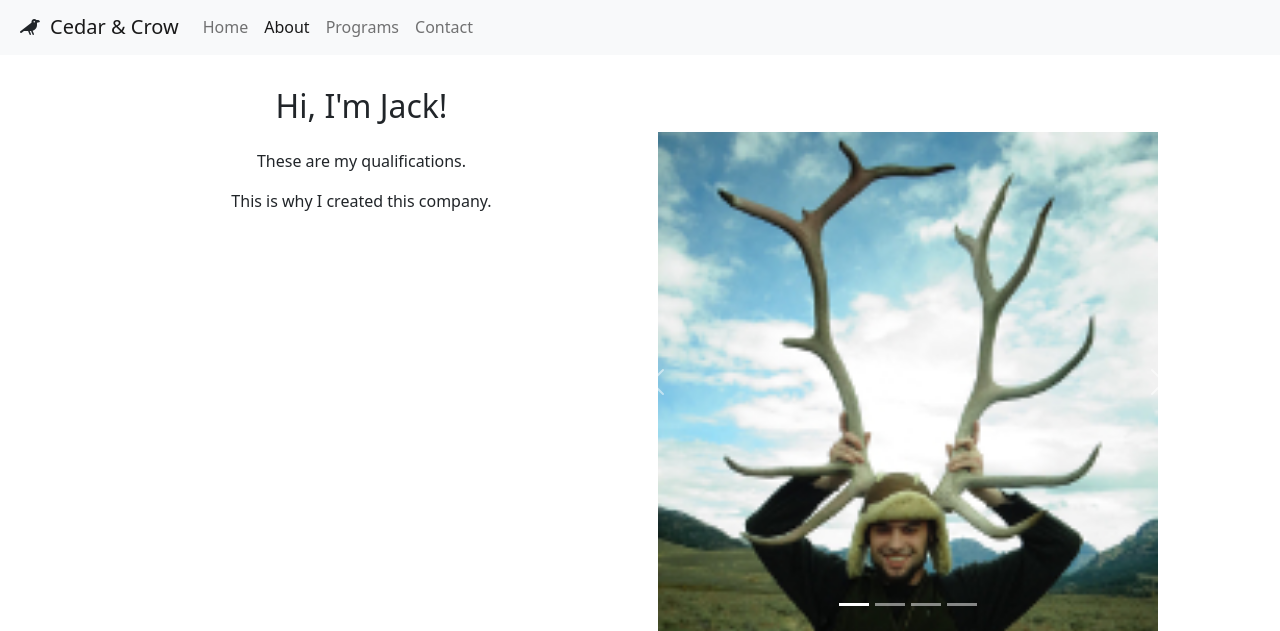
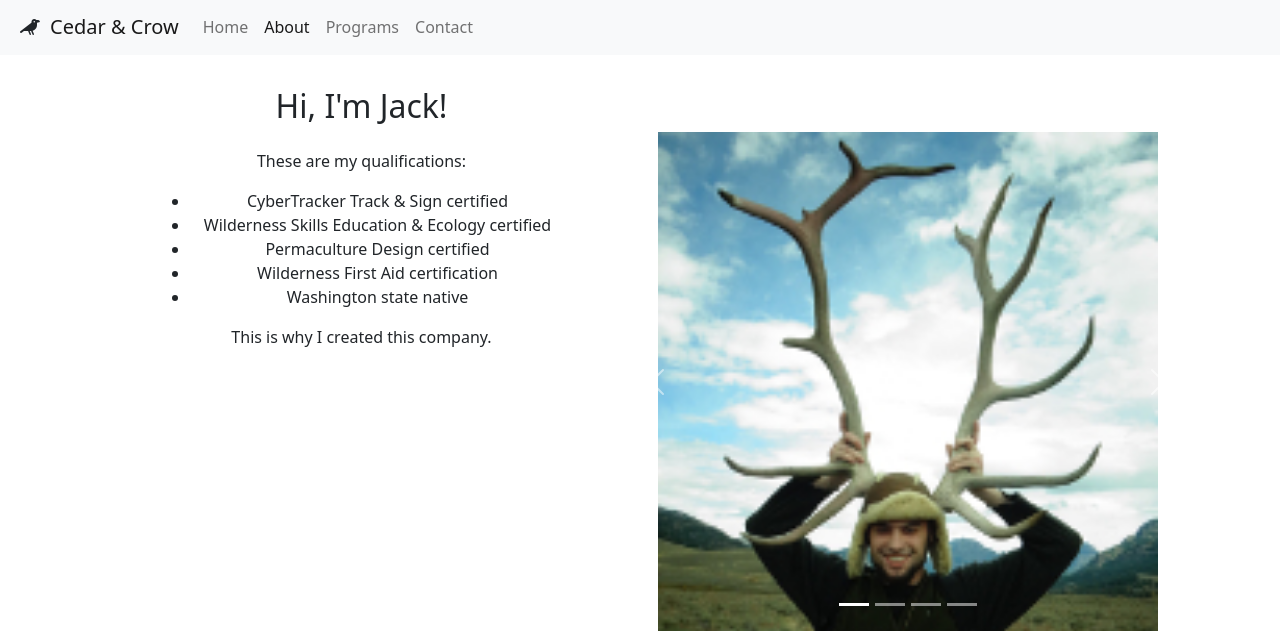
Before and after one commit to jlstern3/jacks_website, a Django app: page /about in a window 1280 px wide. Shown: the part 101-732 px from the top of the page. Run offline with Django 3.2, Linux system fonts and the light colour scheme; some libraries are stand-ins or nearby versions.

Commit message:
Added qualifications brainstorm in About sect.

```diff
--- a/jacks_website_proj/company_app/templates/about.html
+++ b/jacks_website_proj/company_app/templates/about.html
@@ -51,8 +51,15 @@
                     <div class="col-lg-5">
                         <h2 class="mb-4">Hi, I'm Jack!</h2>
                         <p>
-                            These are my qualifications.
+                            These are my qualifications:
                         </p>
+                        <ul>
+                            <li>CyberTracker Track & Sign certified</li>
+                            <li>Wilderness Skills Education & Ecology certified</li>
+                            <li>Permaculture Design certified</li>
+                            <li>Wilderness First Aid certification</li>
+                            <li>Washington state native</li>
+                        </ul>
                         <p>This is why I created this company.</p>
                     </div>
                     <div class="col">
```
